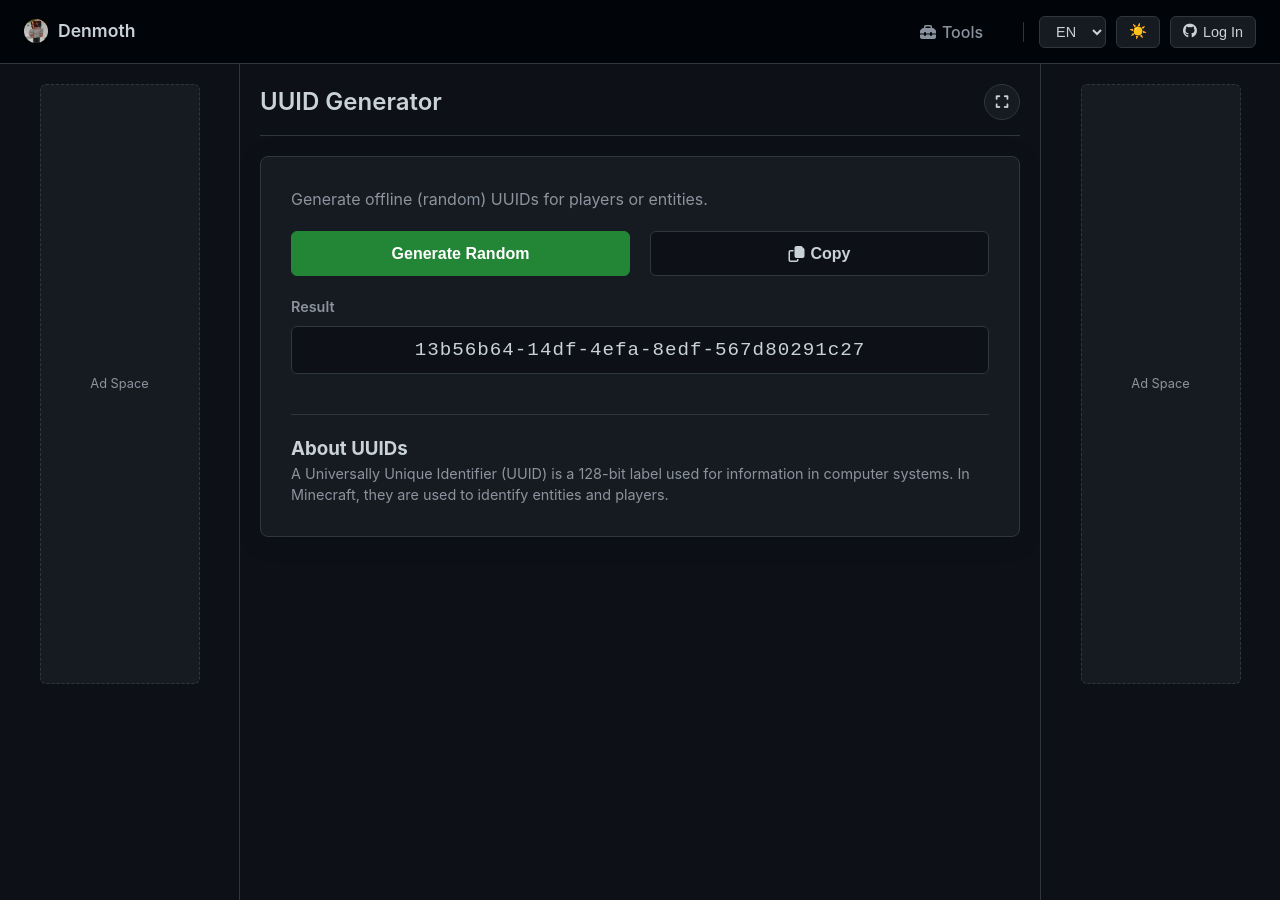
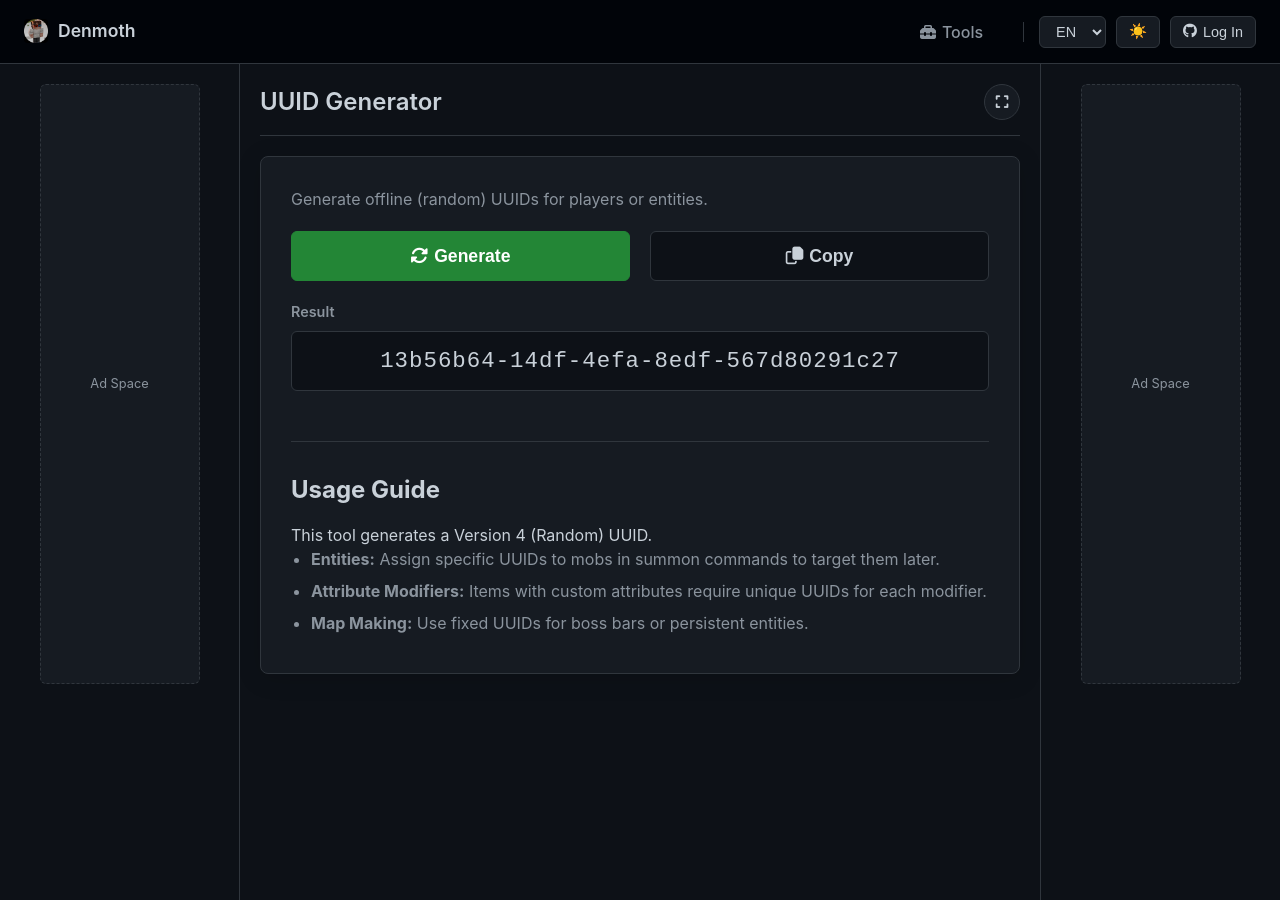
Before and after one commit to denmoth/Denmoth.github.io, a Jekyll site: the page built from tools/uuid.html, in a window 1280 px wide. Built offline with Jekyll 4.4.1, drawn with Linux system fonts in a browser that asks for light colours.

Commit message:
Update uuid.html

```diff
--- a/tools/uuid.html
+++ b/tools/uuid.html
@@ -12,26 +12,38 @@
 </div>
 
 <div style="display:grid; grid-template-columns: 1fr 1fr; gap:20px; margin-bottom:20px;">
-    <button id="gen-btn" class="btn primary" style="height:45px; font-size:1rem;">
-        <span class="lang-en">Generate Random</span><span class="lang-ru">Сгенерировать</span>
+    <button id="gen-btn" class="btn primary" style="height:50px; font-size:1.1rem;">
+        <i class="fa-solid fa-rotate"></i> <span class="lang-en">Generate</span><span class="lang-ru">Сгенерировать</span>
     </button>
-    <button id="copy-btn" class="btn" style="height:45px; font-size:1rem;">
+    <button id="copy-btn" class="btn" style="height:50px; font-size:1.1rem;">
         <i class="fa-regular fa-copy"></i> Copy
     </button>
 </div>
 
 <div class="form-group">
     <label class="form-label">Result</label>
-    <input type="text" id="uuid-out" class="form-input" readonly value="Loading..." style="text-align:center; font-size:1.2rem; letter-spacing:1px; font-family:monospace;">
+    <input type="text" id="uuid-out" class="form-input" readonly value="Loading..." style="text-align:center; font-size:1.4rem; letter-spacing:1px; font-family:monospace; height:60px;">
 </div>
 
-<div class="lang-en" style="margin-top:40px; border-top:1px solid var(--border); padding-top:20px;">
-    <h3>About UUIDs</h3>
-    <p style="color:var(--text-muted); font-size:0.9rem;">A Universally Unique Identifier (UUID) is a 128-bit label used for information in computer systems. In Minecraft, they are used to identify entities and players.</p>
+<div class="guide-section">
+    <div class="lang-en">
+        <h2>Usage Guide</h2>
+        <p>This tool generates a Version 4 (Random) UUID.</p>
+        <ul>
+            <li><strong>Entities:</strong> Assign specific UUIDs to mobs in summon commands to target them later.</li>
+            <li><strong>Attribute Modifiers:</strong> Items with custom attributes require unique UUIDs for each modifier.</li>
+            <li><strong>Map Making:</strong> Use fixed UUIDs for boss bars or persistent entities.</li>
+        </ul>
     </div>
-<div class="lang-ru" style="margin-top:40px; border-top:1px solid var(--border); padding-top:20px;">
-    <h3>Об UUID</h3>
-    <p style="color:var(--text-muted); font-size:0.9rem;">Universally Unique Identifier (UUID) — это 128-битная метка. В Minecraft используется для идентификации сущностей и игроков, чтобы не зависеть от смены ника.</p>
+    <div class="lang-ru">
+        <h2>Гайд</h2>
+        <p>Этот инструмент создает UUID Версии 4 (Случайный).</p>
+        <ul>
+            <li><strong>Сущности:</strong> Используйте для призыва мобов с фиксированным ID, чтобы потом находить их командами.</li>
+            <li><strong>Атрибуты:</strong> Для предметов с кастомными атрибутами нужны уникальные UUID для каждого модификатора.</li>
+            <li><strong>Картостроение:</strong> Фиксированные UUID нужны для боссбаров и постоянных NPC.</li>
+        </ul>
+    </div>
 </div>
 
 <script>
@@ -41,15 +53,22 @@
     const copyBtn = document.getElementById('copy-btn');
 
     function generate() {
+        // Animation effect
+        out.style.transform = 'scale(0.98)';
+        out.style.opacity = '0.5';
+
+        setTimeout(() => {
             if(window.crypto && window.crypto.randomUUID) {
                 out.value = crypto.randomUUID();
             } else {
-            // Fallback for older browsers
                 out.value = 'xxxxxxxx-xxxx-4xxx-yxxx-xxxxxxxxxxxx'.replace(/[xy]/g, function(c) {
                     var r = Math.random() * 16 | 0, v = c == 'x' ? r : (r & 0x3 | 0x8);
                     return v.toString(16);
                 });
             }
+            out.style.transform = 'scale(1)';
+            out.style.opacity = '1';
+        }, 100);
     }
 
     genBtn.addEventListener('click', generate);
```
Also changed, not shown: other parts of tools/uuid.html (+5 -2 lines). Lines whose indentation alone changed are shown as unchanged.
